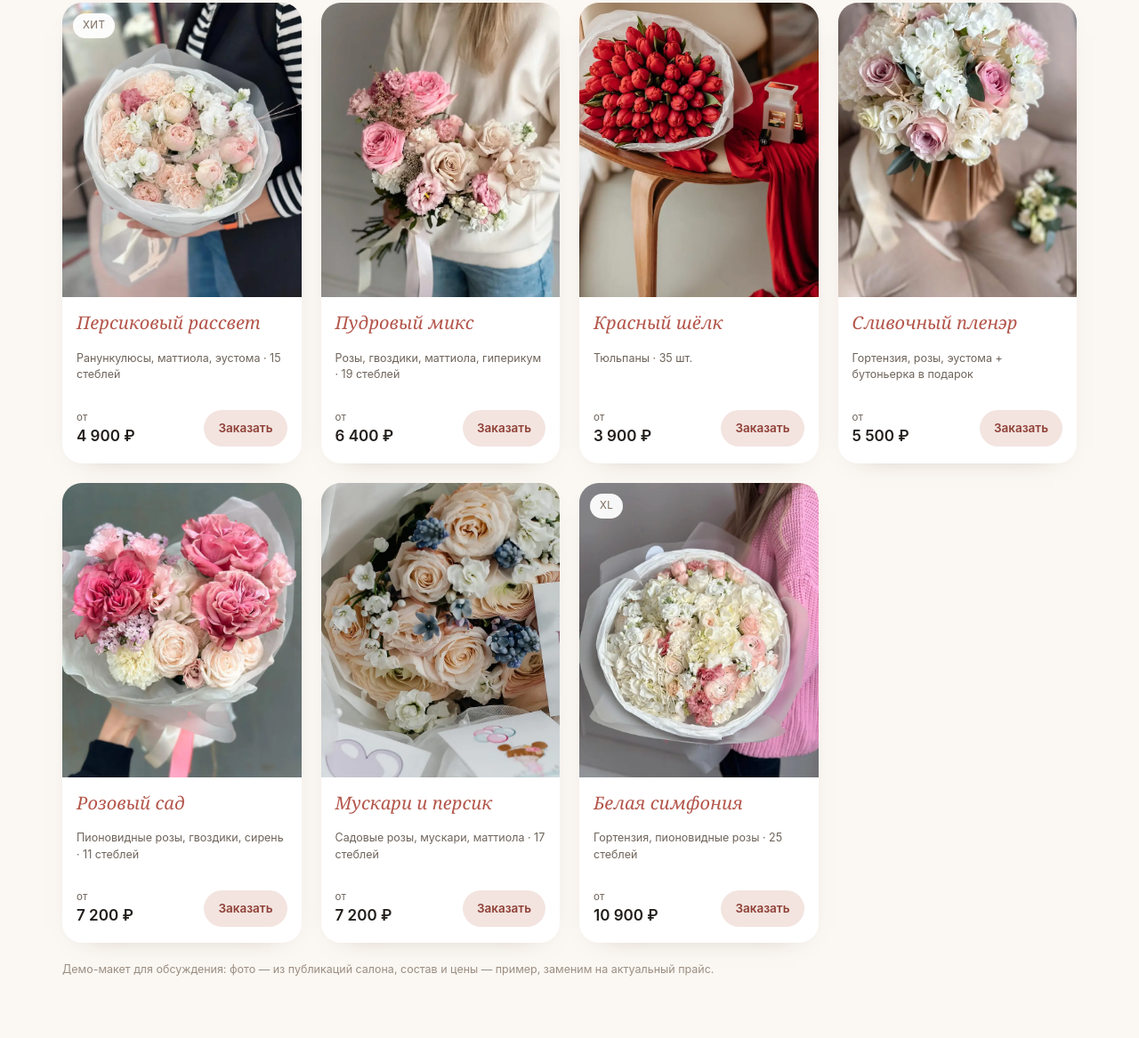
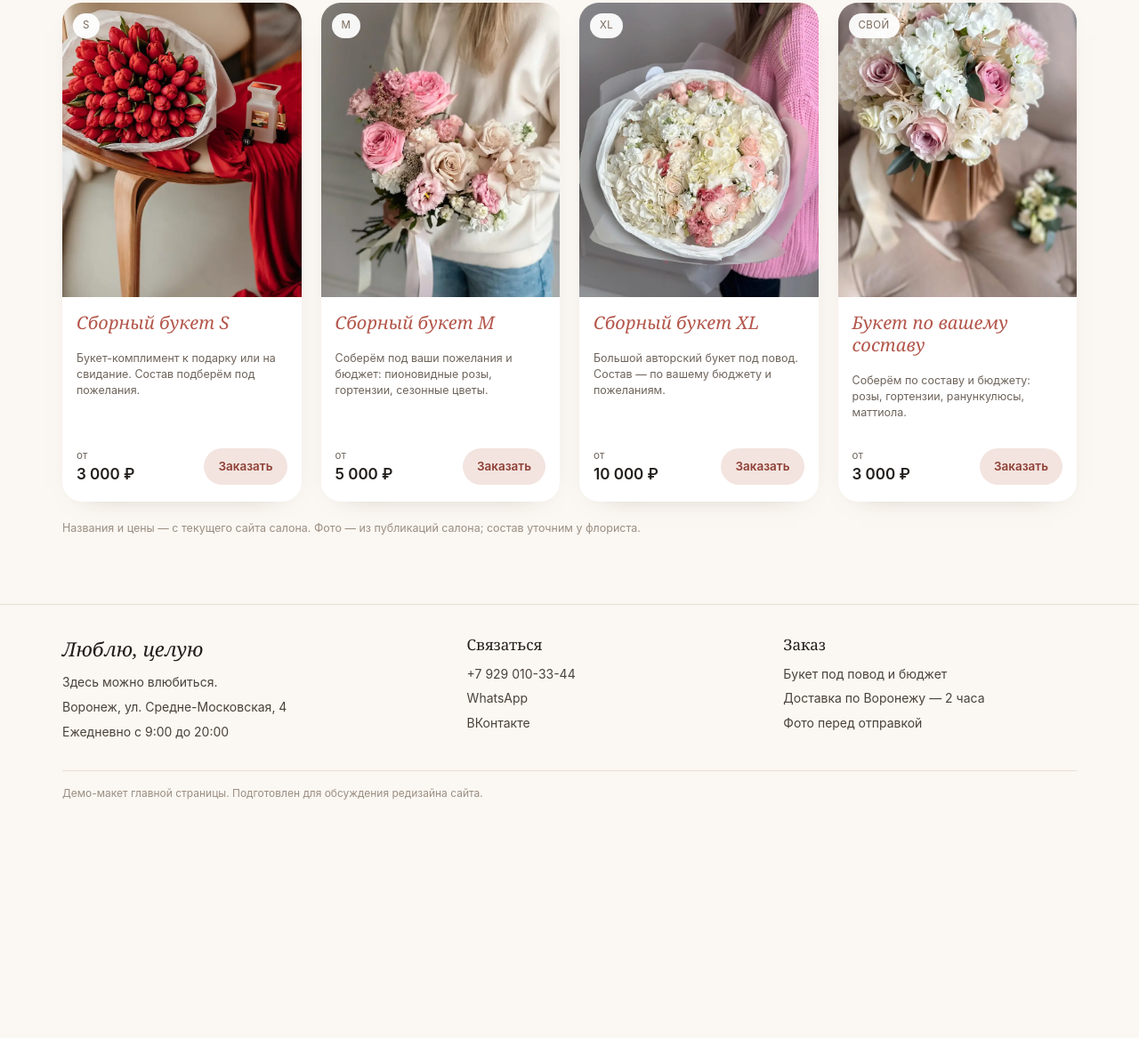
Before and after one commit to YuriiMasl/lyublyu-demo, a plain HTML site: page index.html in a window 1280 px wide. Shown: the part 1285-2452 px from the top of the page at 89% size. After the commit the page ends 2302 px from the top, so only its background shows below. Drawn offline with Linux system fonts and the light colour scheme.

Commit message:
Реальные позиции S/M/XL и актуальные цены

```diff
--- a/index.html
+++ b/index.html
@@ -41,7 +41,7 @@
   .brand{display:flex;align-items:center;gap:14px;line-height:1.1}
   .brand b{font-family:var(--font-serif);font-style:italic;font-size:21px;font-weight:400;letter-spacing:.01em;white-space:nowrap}
   .brand__rule{width:1px;height:26px;background:linear-gradient(180deg,transparent,var(--line) 22%,var(--line) 78%,transparent)}
-  .brand__tag{font-size:10.5px;letter-spacing:.16em;text-transform:uppercase;color:var(--muted);line-height:1.35;max-width:9em}
+  .brand__tag{font-size:10.5px;letter-spacing:.16em;text-transform:uppercase;color:var(--muted);line-height:1.35;white-space:nowrap}
   .nav{display:flex;gap:22px;margin-left:auto;font-size:14px;color:var(--muted)}
   .nav a:hover{color:var(--ink)}
   .top__phone{font-size:15px;font-weight:600;white-space:nowrap}
@@ -53,7 +53,7 @@
     .top__cta{padding:10px 14px;font-size:13px}
     .brand{flex-direction:column;align-items:flex-start;gap:0}
     .brand__rule{display:none}
-    .brand__tag{margin-top:3px;font-size:10px;max-width:none}
+    .brand__tag{margin-top:3px;font-size:10px;white-space:nowrap}
   }
 
   /* ---------- hero ---------- */
@@ -124,7 +124,7 @@
     .chips{gap:6px}
   }
 
-  .grid{display:grid;grid-template-columns:repeat(auto-fill,minmax(245px,1fr));gap:22px}
+  .grid{display:grid;grid-template-columns:repeat(auto-fit,minmax(245px,1fr));gap:22px}
   @media (max-width:600px){.grid{grid-template-columns:1fr 1fr;gap:12px}}
   .card{background:var(--card);border-radius:var(--radius);overflow:hidden;box-shadow:0 10px 30px -26px rgba(60,40,30,.5);display:flex;flex-direction:column;transition:transform .2s ease,box-shadow .2s ease}
   .card:hover{transform:translateY(-3px);box-shadow:0 22px 44px -30px rgba(60,40,30,.6)}
@@ -201,7 +201,7 @@
           <a class="btn btn--ghost" href="{{WA:general}}">Написать в WhatsApp</a>
         </div>
         <div class="proof">
-          <span><span class="stars">★★★★★</span> <b>5,0</b> · 56 отзывов на Яндекс.Картах</span>
+          <span><span class="stars">★★★★★</span> <b>5,0</b> · 56 оценок на Яндекс.Картах</span>
           <span><b>3 900</b> подписчиков в Instagram</span>
         </div>
       </div>
@@ -217,7 +217,7 @@
       <div class="feat"><b>2 часа</b><span>Собираем и привозим по Воронежу</span></div>
       <div class="feat"><b>Фото букета</b><span>Пришлём перед отправкой курьера</span></div>
       <div class="feat"><b>На воде</b><span>В переноске — цветы не страдают в дороге</span></div>
-      <div class="feat"><b>5,0 на картах</b><span>56 отзывов на Яндекс.Картах</span></div>
+      <div class="feat"><b>5,0 на картах</b><span>56 оценок на Яндекс.Картах</span></div>
     </div>
   </section>
 
@@ -254,109 +254,69 @@
 
       <div class="grid" id="grid">
 
-        <article class="card" data-occasion="svidanie prosto" data-price="4900">
+        <article class="card" data-occasion="svidanie prosto" data-price="3000">
           <div class="card__media">
-            <img src="assets/c1.webp" alt="Букет «Персиковый рассвет»" loading="lazy">
-            <span class="card__badge">Хит</span>
+            <img src="assets/tulips.webp" alt="Сборный букет S — фото салона" loading="lazy">
+            <span class="card__badge">S</span>
           </div>
           <div class="card__body">
-            <h3>Персиковый рассвет</h3>
-            <p class="card__comp">Ранункулюсы, маттиола, эустома · 15 стеблей</p>
+            <h3>Сборный букет S</h3>
+            <p class="card__comp">Букет-комплимент к подарку или на свидание. Состав подберём под пожелания.</p>
             <div class="card__foot">
-              <div class="price"><small>от</small>4 900 ₽</div>
-              <a class="card__btn" href="{{WA:order|Персиковый рассвет|4 900}}">Заказать</a>
+              <div class="price"><small>от</small>3 000 ₽</div>
+              <a class="card__btn" href="{{WA:order|Сборный букет S|3 000}}">Заказать</a>
             </div>
           </div>
         </article>
 
-        <article class="card" data-occasion="birthday mame" data-price="6400">
+        <article class="card" data-occasion="birthday mame" data-price="5000">
           <div class="card__media">
-            <img src="assets/c2.webp" alt="Букет «Пудровый микс»" loading="lazy">
+            <img src="assets/c2.webp" alt="Сборный букет M — фото салона" loading="lazy">
+            <span class="card__badge">M</span>
           </div>
           <div class="card__body">
-            <h3>Пудровый микс</h3>
-            <p class="card__comp">Розы, гвоздики, маттиола, гиперикум · 19 стеблей</p>
+            <h3>Сборный букет M</h3>
+            <p class="card__comp">Соберём под ваши пожелания и бюджет: пионовидные розы, гортензии, сезонные цветы.</p>
             <div class="card__foot">
-              <div class="price"><small>от</small>6 400 ₽</div>
-              <a class="card__btn" href="{{WA:order|Пудровый микс|6 400}}">Заказать</a>
+              <div class="price"><small>от</small>5 000 ₽</div>
+              <a class="card__btn" href="{{WA:order|Сборный букет M|5 000}}">Заказать</a>
             </div>
           </div>
         </article>
 
-        <article class="card" data-occasion="svidanie" data-price="3900">
+        <article class="card" data-occasion="wedding birthday" data-price="10000">
           <div class="card__media">
-            <img src="assets/tulips.webp" alt="Букет «Красный шёлк» из тюльпанов" loading="lazy">
+            <img src="assets/c3.webp" alt="Сборный букет XL — фото салона" loading="lazy">
+            <span class="card__badge">XL</span>
           </div>
           <div class="card__body">
-            <h3>Красный шёлк</h3>
-            <p class="card__comp">Тюльпаны · 35 шт.</p>
+            <h3>Сборный букет XL</h3>
+            <p class="card__comp">Большой авторский букет под повод. Состав — по вашему бюджету и пожеланиям.</p>
             <div class="card__foot">
-              <div class="price"><small>от</small>3 900 ₽</div>
-              <a class="card__btn" href="{{WA:order|Красный шёлк|3 900}}">Заказать</a>
+              <div class="price"><small>от</small>10 000 ₽</div>
+              <a class="card__btn" href="{{WA:order|Сборный букет XL|10 000}}">Заказать</a>
             </div>
           </div>
         </article>
 
-        <article class="card" data-occasion="wedding" data-price="5500">
+        <article class="card" data-occasion="svidanie birthday mame wedding prosto" data-price="3000">
           <div class="card__media">
-            <img src="assets/c4.webp" alt="Букет «Сливочный пленэр»" loading="lazy">
+            <img src="assets/c4.webp" alt="Букет по вашему составу — фото салона" loading="lazy">
+            <span class="card__badge">Свой</span>
           </div>
           <div class="card__body">
-            <h3>Сливочный пленэр</h3>
-            <p class="card__comp">Гортензия, розы, эустома + бутоньерка в подарок</p>
+            <h3>Букет по вашему составу</h3>
+            <p class="card__comp">Соберём по составу и бюджету: розы, гортензии, ранункулюсы, маттиола.</p>
             <div class="card__foot">
-              <div class="price"><small>от</small>5 500 ₽</div>
-              <a class="card__btn" href="{{WA:order|Сливочный пленэр|5 500}}">Заказать</a>
-            </div>
-          </div>
-        </article>
-
-        <article class="card" data-occasion="birthday svidanie" data-price="7200">
-          <div class="card__media">
-            <img src="assets/c5.webp" alt="Букет «Розовый сад»" loading="lazy">
-          </div>
-          <div class="card__body">
-            <h3>Розовый сад</h3>
-            <p class="card__comp">Пионовидные розы, гвоздики, сирень · 11 стеблей</p>
-            <div class="card__foot">
-              <div class="price"><small>от</small>7 200 ₽</div>
-              <a class="card__btn" href="{{WA:order|Розовый сад|7 200}}">Заказать</a>
-            </div>
-          </div>
-        </article>
-
-        <article class="card" data-occasion="prosto birthday" data-price="7200">
-          <div class="card__media">
-            <img src="assets/muscari.webp" alt="Букет «Мускари и персик»" loading="lazy">
-          </div>
-          <div class="card__body">
-            <h3>Мускари и персик</h3>
-            <p class="card__comp">Садовые розы, мускари, маттиола · 17 стеблей</p>
-            <div class="card__foot">
-              <div class="price"><small>от</small>7 200 ₽</div>
-              <a class="card__btn" href="{{WA:order|Мускари и персик|7 200}}">Заказать</a>
-            </div>
-          </div>
-        </article>
-
-        <article class="card" data-occasion="wedding birthday" data-price="10900">
-          <div class="card__media">
-            <img src="assets/c3.webp" alt="Букет «Белая симфония»" loading="lazy">
-            <span class="card__badge">XL</span>
-          </div>
-          <div class="card__body">
-            <h3>Белая симфония</h3>
-            <p class="card__comp">Гортензия, пионовидные розы · 25 стеблей</p>
-            <div class="card__foot">
-              <div class="price"><small>от</small>10 900 ₽</div>
-              <a class="card__btn" href="{{WA:order|Белая симфония|10 900}}">Заказать</a>
+              <div class="price"><small>от</small>3 000 ₽</div>
+              <a class="card__btn" href="{{WA:order|Букет по вашему составу|3 000}}">Заказать</a>
             </div>
           </div>
         </article>
 
       </div>
       <p class="empty" id="empty">Под этот фильтр пока нет букетов — но мы соберём под ваш бюджет. Напишите нам.</p>
-      <p class="note">Демо-макет для обсуждения: фото — из публикаций салона, состав и цены — пример, заменим на актуальный прайс.</p>
+      <p class="note">Названия и цены — с текущего сайта салона. Фото — из публикаций салона; состав уточним у флориста.</p>
     </div>
   </section>
 </main>
@@ -412,7 +372,7 @@
 
   function priceBand(p){
     if (p < 5000) return 'lo';
-    if (p <= 10000) return 'mid';
+    if (p < 10000) return 'mid';
     return 'hi';
   }
   function apply(){
```
